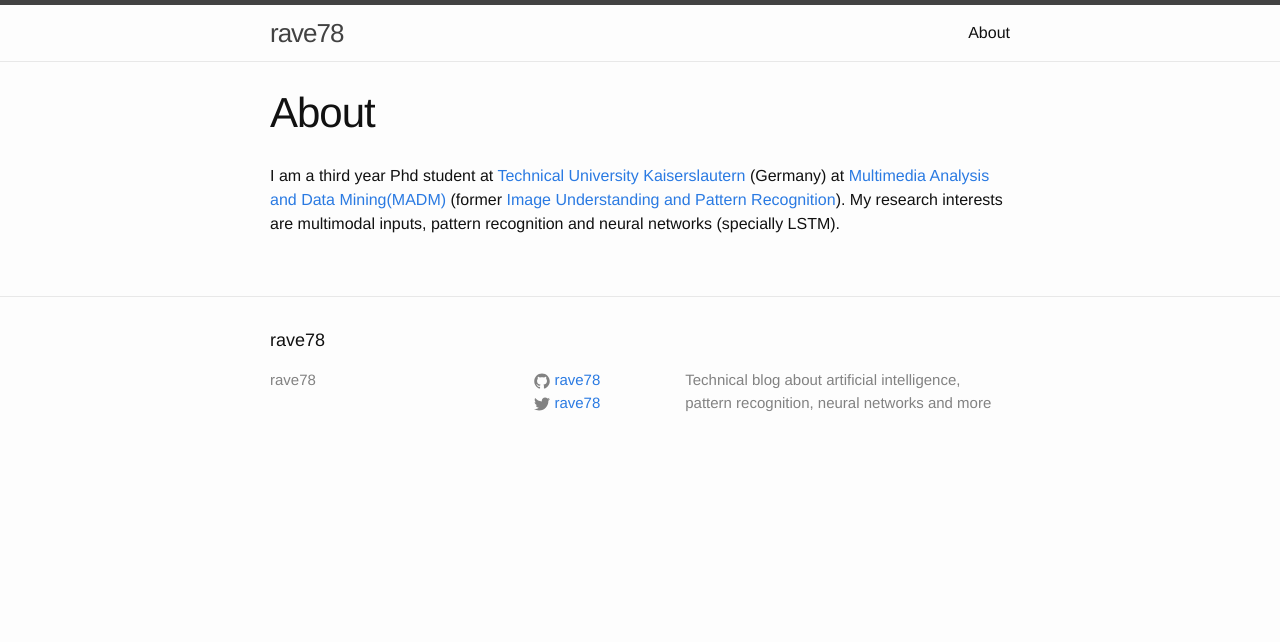
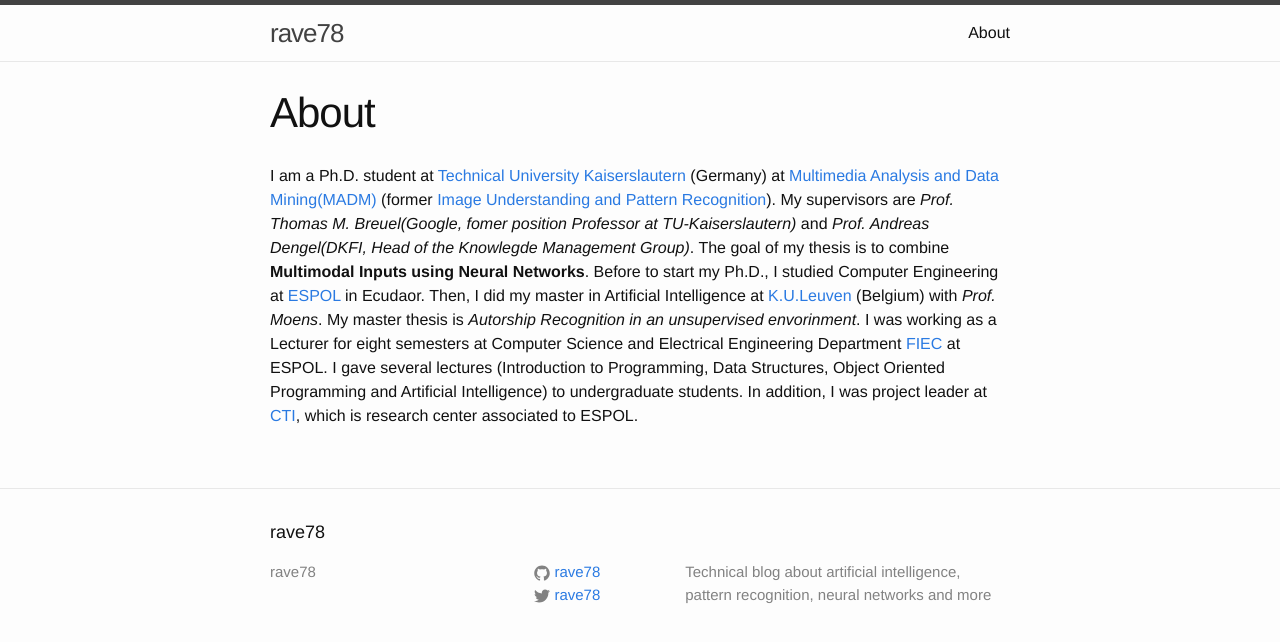
Before and after one commit to rave78/rave78.github.io, a Jekyll site: the page built from about.md, in a window 1280 px wide. Shown: the top 642 px of the page. Built offline with Jekyll 4.4.1, drawn with Linux system fonts in a browser that asks for light colours.

```diff
--- /dev/null
+++ b/CNAME
@@ -0,0 +1 @@
+rave78.com
--- a/_posts/2014-09-14-first-post.markdown
+++ b/_posts/2014-09-14-first-post.markdown
@@ -14,7 +14,7 @@ All great blogs started with some quotes and this blog will follow the same path
 In addition, I want to include other quotes, that are not so famous but still interesting.
 
 * Practice until your fingers bleed, then put on bandages and practice until they fall off. . . . . Then practice some more (Paul Harris)
-* Don`t make unimportant things important (Dai Vernon)
+* Do not make unimportant things important (Dai Vernon)
 * Practicing is a lot like the bank. If you don't put anything in, you won't get anything out (Dai Vernon)
 
 [zenpencils]:	http://www.zenpencils.com
--- a/about.md
+++ b/about.md
@@ -1,8 +1,6 @@
 ---
-layout: page
+layout: post
 title: About
 permalink: /about/
 ---
-I am a third year Phd student at [Technical University Kaiserslautern](http://www.uni-kl.de/startseite/) (Germany) at [Multimedia Analysis and Data
-Mining(MADM)](http://www.madm.eu) (former [Image Understanding and Pattern Recognition](http://www.iupr.com)).  My
-research interests are multimodal inputs, pattern recognition and neural networks (specially LSTM).
+I am a Ph.D. student at [Technical University Kaiserslautern](http://www.uni-kl.de/startseite/) (Germany) at [Multimedia Analysis and Data Mining(MADM)](http://www.madm.eu) (former [Image Understanding and Pattern Recognition](http://www.iupr.com)).  My supervisors are _Prof. Thomas M. Breuel(Google, fomer position Professor at TU-Kaiserslautern)_ and _Prof. Andreas Dengel(DKFI, Head of the Knowlegde Management Group)_.  The goal of my thesis is to combine **Multimodal Inputs using Neural Networks**.  Before to start my Ph.D., I studied Computer Engineering at [ESPOL](http://www.espol.edu.ec) in Ecudaor.  Then, I did my master in Artificial Intelligence at [K.U.Leuven](http://www.mai.kuleuven.be) (Belgium) with _Prof. Moens_.  My master thesis is _Autorship Recognition in an unsupervised envorinment_.  I was working as a Lecturer for eight semesters at Computer Science and Electrical Engineering Department [FIEC](http://www.fiec.espol.edu.ec) at ESPOL.  I gave several lectures (Introduction to Programming, Data Structures, Object Oriented Programming and Artificial Intelligence) to undergraduate students.  In addition, I was project leader at [CTI](http://www.cti.espol.edu.ec), which is research center associated to ESPOL.
```
Also changed, not shown: _posts/2014-09-15-useful-commands-for-new-phd-students.markdown (added, +36 -0 lines).
